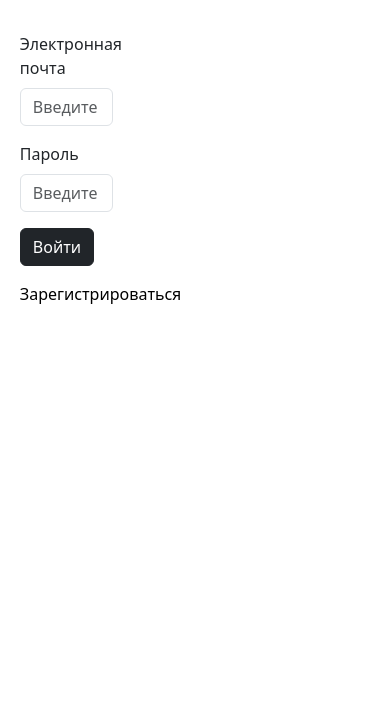
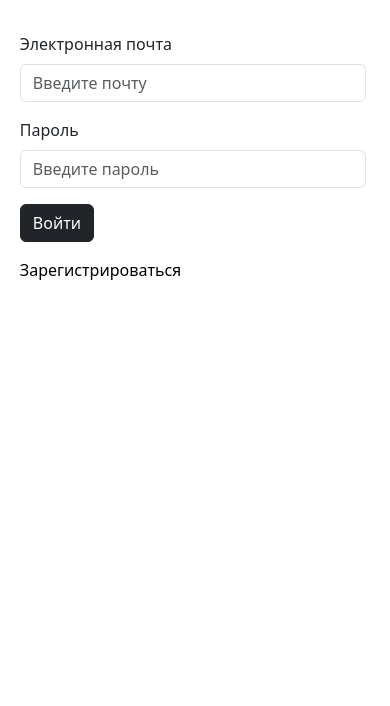
Before and after one commit to Rarity64/digest, a Django app: page /auth/ in a window 390 px wide. Shown: the part 56-762 px from the top of the page. Run offline with Django 5.2, Linux system fonts and the light colour scheme; parts of the project's set-up code (start-up, migrations or seed data) failed here and were passed over; some libraries are stand-ins or nearby versions.

Commit message:
auth template form's fixed for mobile

```diff
--- a/digest/digest_app/static/css/auth.css
+++ b/digest/digest_app/static/css/auth.css
@@ -22,5 +22,6 @@
 @media screen and (max-width: 600px) {
     .auth {
         margin-left: 2%;
+        width: 95%;
     }
 }
```
